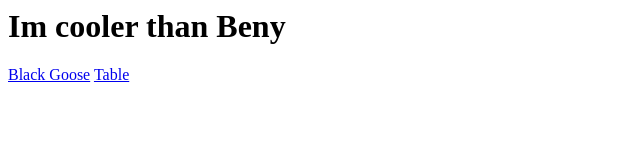
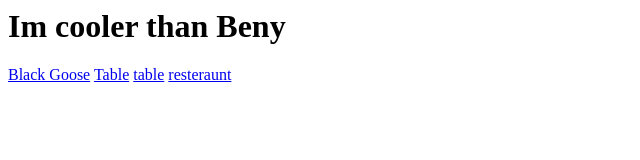
Before and after one commit to doronco/doroco.github.io, a plain HTML site: page index.htm in a window 1280 px wide. Shown: the whole page, without its empty margins (0-640 px from the left). Drawn offline with Linux system fonts and the light colour scheme.

Commit message:
Update index.htm

```diff
--- a/index.htm
+++ b/index.htm
@@ -8,5 +8,8 @@
 
     <a href="/table.htm">Table</a>
 
+    <a href="/homepage.htm">table</a>
+    <a href="/resteraunt.htm">resteraunt</a>
+
   </body>
 </html>
```
